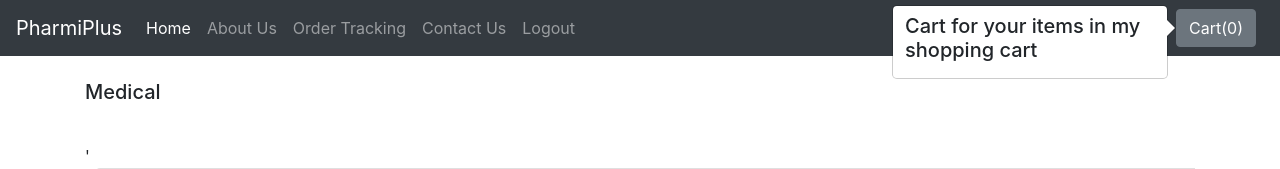
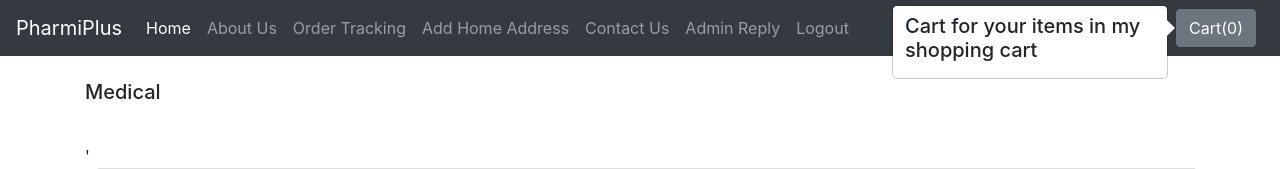
Before and after one commit to kkb-10/PharmiPlus, a Django app: page /shop/home/ in a window 1280 px wide. Shown: the top 169 px of the page. Run offline with Django 3.2, Linux system fonts and the light colour scheme; a user stored in the database is signed in; data comes from the database, SQL or seed files in the repository; some libraries are stand-ins or nearby versions.

Commit message:
Added Admin Reply and Home address

```diff
--- a/shop/admin.py
+++ b/shop/admin.py
@@ -1,7 +1,8 @@
 from django.contrib import admin
 
-from .models import Product,Contact,Orders,OrderUpdate
+from .models import Homeaddr, Product,Contact,Orders,OrderUpdate
 admin.site.register(Product)
 admin.site.register(Contact)
 admin.site.register(Orders)
 admin.site.register(OrderUpdate)
+admin.site.register(Homeaddr)
--- a/shop/models.py
+++ b/shop/models.py
@@ -17,13 +17,14 @@
 
 class Contact(models.Model):
     msg_id = models.AutoField(primary_key=True)
-    name = models.CharField(max_length=50)
-    email = models.CharField(max_length=70, default="")
+    username = models.CharField(max_length=50)
+    # email = models.CharField(max_length=70, default="")
     phone = models.CharField(max_length=70, default="")
     desc = models.CharField(max_length=500, default="")
+    adminReply = models.CharField(max_length=500, default="")
 
     def __str__(self):
-        return self.name
+        return self.username
 
 class Orders(models.Model):
     order_id= models.AutoField(primary_key=True)
@@ -39,6 +40,12 @@
     def __str__(self):
         return self.name
 
+class Homeaddr(models.Model):
+    user=models.CharField(max_length=90)
+    home_address=models.CharField(max_length=111)
+
+    def __str__(self):
+        return self.user
 
 class OrderUpdate(models.Model):
     update_id= models.AutoField(primary_key=True)
--- a/shop/templates/shop/basic.html
+++ b/shop/templates/shop/basic.html
@@ -38,8 +38,15 @@
                 <!-- <li class="nav-item">
                     <a class="nav-link" href="/blog">Blog</a>
                   </li> -->
+
                 <li class="nav-item">
-                    <a class="nav-link" href="/shop/contact">Contact Us</a>
+                  <a class="nav-link" href="/shop/homeaddr">Add Home Address</a>
+                </li>
+                <li class="nav-item">
+                  <a class="nav-link" href="/shop/contact">Contact Us</a>
+                </li>
+                <li class="nav-item">
+                  <a class="nav-link" href="/shop/adminreply">Admin Reply</a>
                 </li>
                 <li class="nav-item">
                   <a class="nav-link" href="/shop/logout">Logout</a>
--- a/shop/templates/shop/index.html
+++ b/shop/templates/shop/index.html
@@ -202,6 +202,7 @@
     a = this.id.slice(7, );
     cart['pr' + a][0] = cart['pr' + a][0] - 1;
     cart['pr' + a][0]= Math.max(0, cart['pr' + a][0]);
+    //document.getElementById('valpr' + a).innerHTML = cart['pr' + a][0];
     if (cart['pr' + a][0] == 0){
         document.getElementById('divpr' + a).innerHTML = '<button id="pr'+a+'" class="btn btn-primary cart">Add to Cart</button>';
         delete cart['pr'+a];
--- a/shop/templates/shop/register.html
+++ b/shop/templates/shop/register.html
@@ -6,6 +6,7 @@
     <input type="submit" value="Register">
 
 </form> -->
+
 
 <!DOCTYPE html>
 <html>
@@ -97,7 +98,7 @@
                                 <span class="input-group-text"><i class="fas fa-envelope-square"></i></span>
                             </div>
                             {{form.email}}
-                        </div> -->
+                        </div>  -->
                         <div class="input-group mb-2">
                             <div class="input-group-append">
                                 <span class="input-group-text"><i class="fas fa-key"></i></span>
--- a/shop/urls.py
+++ b/shop/urls.py
@@ -16,4 +16,6 @@
     path('login/',views.loginUser, name="login"),
     path('logout/',views.logoutUser, name="logout"),
     path('register/',views.register, name="register"),
+    path('homeaddr/',views.homeaddr, name="homeaddr"),
+    path('adminreply/',views.adminreply, name="adminreply"),
 ]
--- a/shop/views.py
+++ b/shop/views.py
@@ -1,5 +1,5 @@
 from django.http import HttpResponse
-from .models import Product, Contact,Orders,OrderUpdate
+from .models import Homeaddr, Product, Contact,Orders,OrderUpdate
 from django.contrib import messages
 from math import ceil
 import json
@@ -39,15 +39,18 @@
 def contact(request):
     thank = False
     if request.method=="POST":
-        name = request.POST.get('name', '')
-        email = request.POST.get('email', '')
+        name = request.user.username
+        # email = request.POST.get('email', '')
         phone = request.POST.get('phone', '')
         desc = request.POST.get('desc', '')
-        contact = Contact(name=name, email=email, phone=phone, desc=desc)
+        contact = Contact(username=name, phone=phone, desc=desc)
         contact.save()
         thank = True
         messages.success(request, 'Your message has been sent!')
-    return render(request, 'shop/contact.html', {'thank': thank})
+    if request.user.is_authenticated:
+        return render(request, 'shop/contact.html', {'thank': thank})
+
+    return render(request, 'shop/login.html')
 
 def tracker(request):
     if request.method=="POST":
@@ -93,15 +96,25 @@
         user = ''
         if request.user.is_authenticated:
             user = request.user.username
-        # email=request.POST.get('email', '')
         address=request.POST.get('address1', '') + " " + request.POST.get('address2', '')
         city=request.POST.get('city', '')
         state=request.POST.get('state', '')
         zip_code=request.POST.get('zip_code', '')
         phone=request.POST.get('phone', '')
 
-        order = Orders(items_json= items_json, name=name, user=user, address= address, city=city, state=state, zip_code=zip_code, phone=phone)
-        order.save()
+        selected=request.POST.get('home')
+        print(selected)
+        homeaddress=Homeaddr.objects.raw('select * from shop_homeaddr where user="'+user+'"')
+        if selected=='true':
+            for i in homeaddress:
+                print (i.user,i.home_address)
+                address=i.home_address
+                order = Orders(items_json= items_json, name=name, user=user, address= address, city=city, state=state, zip_code=zip_code, phone=phone)
+                order.save()
+                break
+        else:
+            order = Orders(items_json= items_json, name=name, user=user, address= address, city=city, state=state, zip_code=zip_code, phone=phone)
+            order.save()
         update= OrderUpdate(order_id= order.order_id, update_desc="The order has been placed")
         update.save()
         update = OrderUpdate(order_id=order.order_id, update_desc="The order has been placed")
@@ -147,3 +160,30 @@
     else:
         form= UserCreationForm()
     return render(request,'shop/register.html' ,{'form':form})
+
+def homeaddr(request):
+    if request.method=="POST":
+        user = ''
+        if request.user.is_authenticated:
+            user = request.user.username
+        home_address=request.POST.get('address')
+        print(user,home_address)
+        update= Homeaddr(user= user, home_address=home_address)
+        update.save()
+    return render(request,'shop/homeaddr.html')
+
+
+def adminreply(request):
+    user = ''
+    if request.user.is_authenticated:
+        user = request.user.username
+    query='select * from shop_contact where username="'+user+'"'
+    reply=Contact.objects.raw(query)
+    f=0
+    for i in reply:
+        f=1
+        print(i.desc,"   ",i.adminReply)
+        if(i.adminReply==''):
+            i.adminReply="Waiting for Reply"
+
+    return render(request,'shop/adminreply.html',{'reply':reply})
```
Also changed, not shown: shop/templates/shop/adminreply.html (added, +14 -0 lines), shop/templates/shop/checkout.html (+5 -2 lines), shop/templates/shop/contact.html (+7 -4 lines), shop/templates/shop/homeaddr.html (added, +10 -0 lines), db.sqlite3, shop/migrations/0010_homeaddr.py (added), shop/migrations/0011_auto_20210610_2342.py (added).
